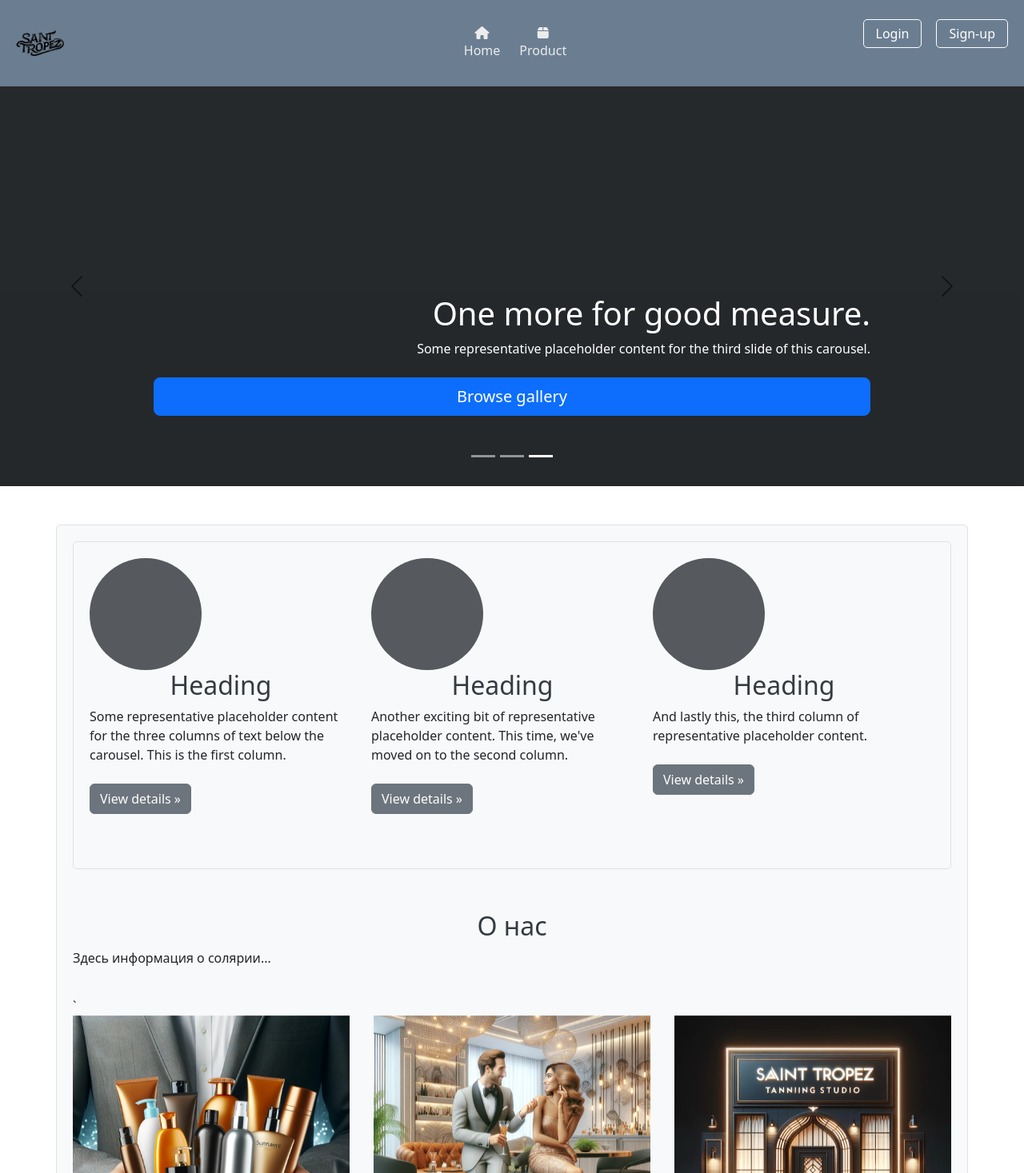
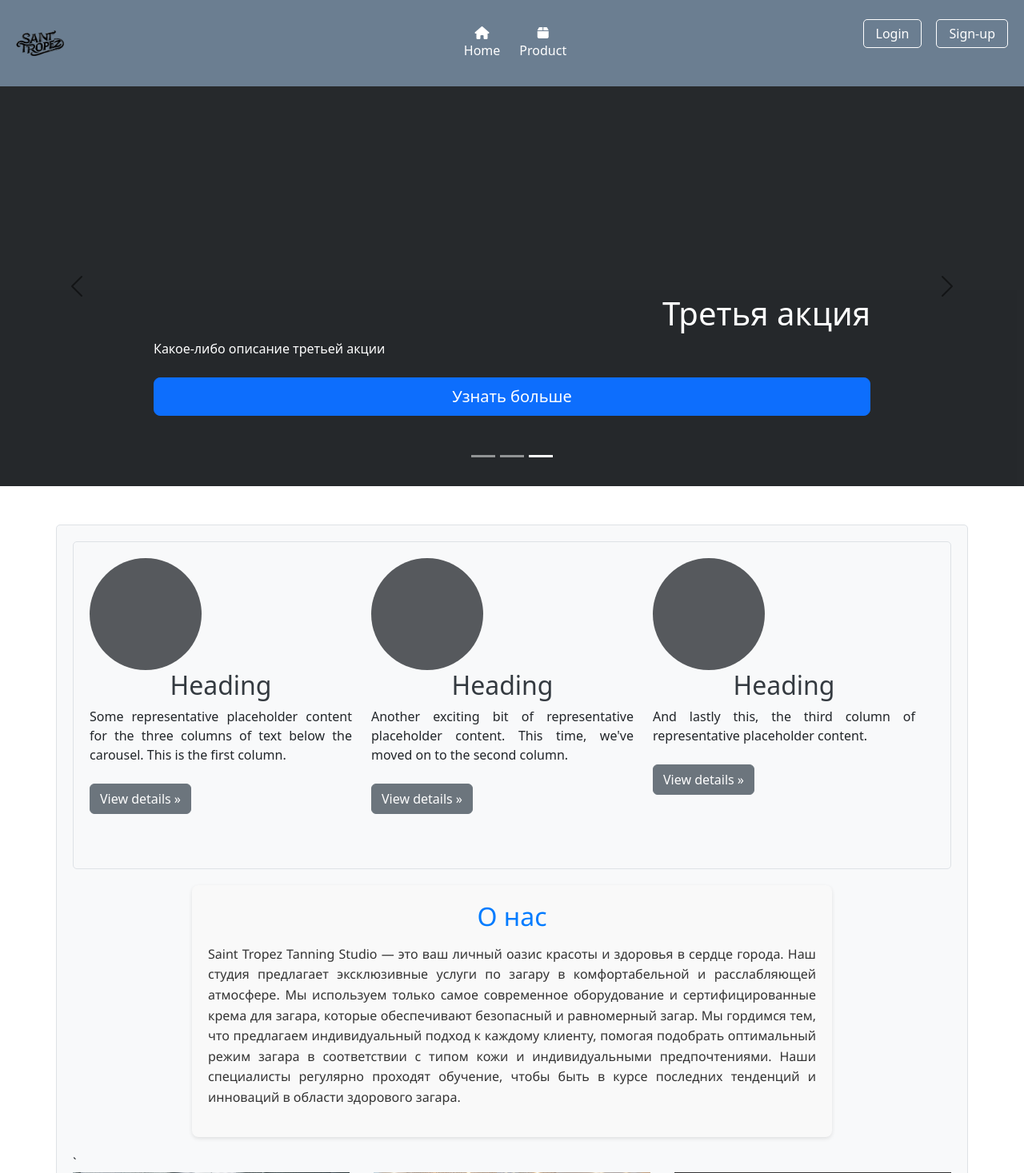
Before and after one commit to Alicardi/Stproject, a Django app: page / in a window 1280 px wide. Shown: the top 1467 px of the page at 80% size. Run offline with Django 5.2, Linux system fonts and the light colour scheme; data comes from the database, SQL or seed files in the repository; both versions use the stored data as it was after the commit; some libraries are stand-ins or nearby versions.

Commit message:
Небольшие правки после начала письменной части

```diff
--- a/main/static/css/header_footer.css
+++ b/main/static/css/header_footer.css
@@ -251,7 +251,7 @@ footer ul li a {
 
 /* Для сслыок */
 :root {
-    --bs-link-color: #ececec; /* Основной цвет ссылок */
+    --bs-link-color: #00000; /* Основной цвет ссылок */
     --bs-link-hover-color: #7d7d7d; /* Цвет ссылок при наведении */
 }
 
--- a/main/static/css/styles.css
+++ b/main/static/css/styles.css
@@ -246,5 +246,22 @@ main {
 
   /* Стили для секции "О нас" */
   #about {
-    margin-top: 2rem; /* Отступ сверху для секции "О нас" */
-  }
+    padding: 20px;  /* Добавляет отступы вокруг текста */
+    background-color: #f9f9f9;  /* Светлый фон для раздела */
+    border-radius: 8px;  /* Скругление углов блока */
+    box-shadow: 0 2px 5px rgba(0,0,0,0.1);  /* Тень вокруг блока */
+    font-family: 'Segoe UI', Tahoma, Geneva, Verdana, sans-serif;  /* Стиль шрифта */
+    line-height: 1.6;  /* Межстрочный интервал */
+    color: #333;  /* Цвет текста */
+    max-width: 800px;  /* Максимальная ширина блока */
+    margin: 20px auto;  /* Выравнивание блока по центру и добавление внешних отступов сверху и снизу */
+}
+
+#about h2 {
+    color: #007bff;  /* Цвет заголовка */
+    margin-bottom: 15px;  /* Отступ снизу заголовка */
+}
+
+p {
+    text-align: justify;  /* Выравнивание текста по ширине */
+}
--- a/main/templates/main/cart.html
+++ b/main/templates/main/cart.html
@@ -16,8 +16,8 @@
                 </div>
             </div>
             <div>
-                <button onclick="changeQuantity('{{ item.product.id }}', -1)">-</button>
-                <button onclick="changeQuantity('{{ item.product.id }}', 1)">+</button>
+                <!-- <button onclick="changeQuantity('{{ item.product.id }}', -1)">-</button> -->
+                <!-- <button onclick="changeQuantity('{{ item.product.id }}', 1)">+</button> -->
                 <form action="{% url 'remove_from_cart' item.product.id %}" method="post" style="display: inline;">
                     {% csrf_token %}
                     <button type="submit" class="btn btn-small btn-danger">Удалить</button>
--- a/main/templates/main/footer.html
+++ b/main/templates/main/footer.html
@@ -6,7 +6,7 @@
                 <use xlink:href="#bootstrap"></use>
             </svg>
         </a>
-        <span class="mb-3 mb-md-0 text-body-secondary">© 2024 Company, Inc</span>
+        <span class="mb-3 mb-md-0 text-body-secondary">© 2024 Saint Tropez</span>
     </div>
 
     <ul class="nav justify-content-end list-unstyled d-flex">
--- a/main/templates/main/index.html
+++ b/main/templates/main/index.html
@@ -14,9 +14,9 @@
       <svg class="bd-placeholder-img" width="100%" height="100%" xmlns="http://www.w3.org/2000/svg" aria-hidden="true" preserveAspectRatio="xMidYMid slice" focusable="false"><rect width="100%" height="100%" fill="var(--bs-secondary-color)"></rect></svg>
       <div class="container">
         <div class="carousel-caption text-start">
-          <h1>Example headline.</h1>
-          <p class="opacity-75">Some representative placeholder content for the first slide of the carousel.</p>
-          <p><a class="btn btn-lg btn-primary" href="#">Sign up today</a></p>
+          <h1>Первая акция</h1>
+          <p class="opacity-75">Какое-либо описание первой акции</p>
+          <p><a class="btn btn-lg btn-primary" href="#">Узнать больше</a></p>
         </div>
       </div>
     </div>
@@ -24,9 +24,9 @@
       <svg class="bd-placeholder-img" width="100%" height="100%" xmlns="http://www.w3.org/2000/svg" aria-hidden="true" preserveAspectRatio="xMidYMid slice" focusable="false"><rect width="100%" height="100%" fill="var(--bs-secondary-color)"></rect></svg>
       <div class="container">
         <div class="carousel-caption">
-          <h1>Another example headline.</h1>
-          <p>Some representative placeholder content for the second slide of the carousel.</p>
-          <p><a class="btn btn-lg btn-primary" href="#">Learn more</a></p>
+          <h1>Вторая акция</h1>
+          <p>Какое-либо описание второй акции</p>
+          <p><a class="btn btn-lg btn-primary" href="#">Узнать больше</a></p>
         </div>
       </div>
     </div>
@@ -34,9 +34,9 @@
       <svg class="bd-placeholder-img" width="100%" height="100%" xmlns="http://www.w3.org/2000/svg" aria-hidden="true" preserveAspectRatio="xMidYMid slice" focusable="false"><rect width="100%" height="100%" fill="var(--bs-secondary-color)"></rect></svg>
       <div class="container">
         <div class="carousel-caption text-end">
-          <h1>One more for good measure.</h1>
-          <p>Some representative placeholder content for the third slide of this carousel.</p>
-          <p><a class="btn btn-lg btn-primary" href="#">Browse gallery</a></p>
+          <h1>Третья акция</h1>
+          <p>Какое-либо описание третьей акции</p>
+          <p><a class="btn btn-lg btn-primary" href="#">Узнать больше</a></p>
         </div>
       </div>
     </div>
@@ -78,7 +78,9 @@
 
 <section id="about">
   <h2>О нас</h2>
-  <p>Здесь информация о солярии...</p>
+  <p>Saint Tropez Tanning Studio — это ваш личный оазис красоты и здоровья в сердце города. Наш студия предлагает эксклюзивные услуги по загару в комфортабельной и расслабляющей атмосфере. Мы используем только самое современное оборудование и сертифицированные крема для загара, которые обеспечивают безопасный и равномерный загар.
+
+    Мы гордимся тем, что предлагаем индивидуальный подход к каждому клиенту, помогая подобрать оптимальный режим загара в соответствии с типом кожи и индивидуальными предпочтениями. Наши специалисты регулярно проходят обучение, чтобы быть в курсе последних тенденций и инноваций в области здорового загара.</p>
 </section>
 `
 <div class="swiper-container">
```
Also changed, not shown: db.sqlite3.
